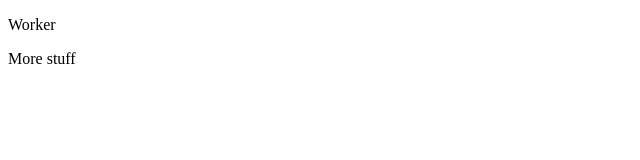
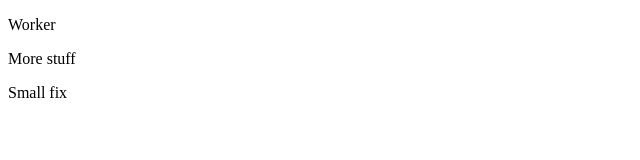
Before and after one commit to xjdesigns/semver_test, a website: page index.html in a window 1280 px wide. Shown: the full height of the page, 0-640 px from the left. Drawn offline with Linux system fonts and the light colour scheme.

Commit message:
fix(text): Updated the text

```diff
--- a/index.html
+++ b/index.html
@@ -12,6 +12,7 @@
 
 		<div>
 			<p>More stuff</p>
+			<p>Small fix</p>
 		</div>
 	</main>
 </body>
```
